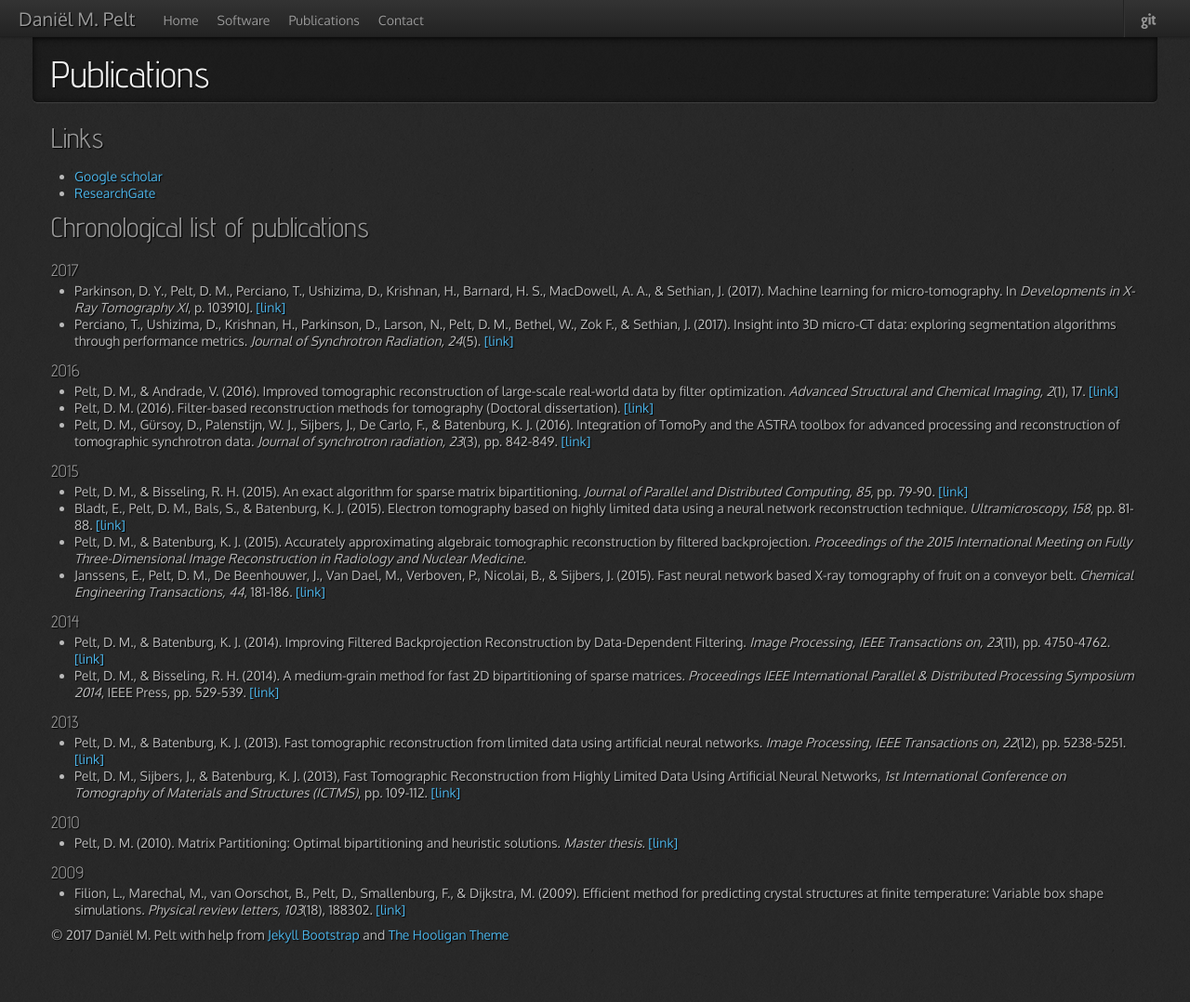
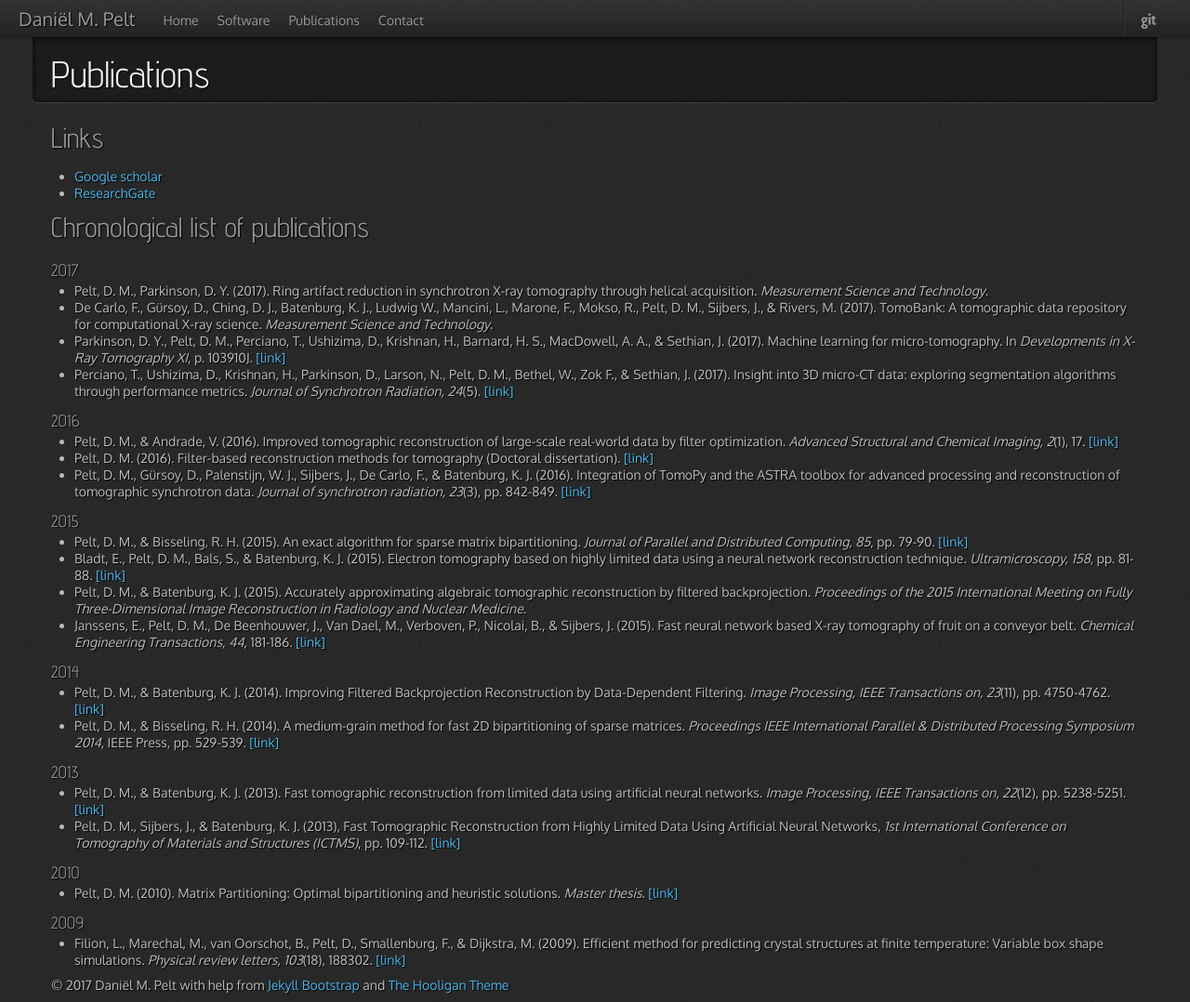
Before and after one commit to dmpelt/dmpelt.github.com, a Jekyll site: the page built from publications.md, in a window 1280 px wide. Shown: the whole page at 93% size. Built offline with Jekyll 4.4.1, drawn with Linux system fonts in a browser that asks for light colours; nearby versions of some CDN libraries; before the commit the page ends 1024 px from its top, so only the background shows below that.

Commit message:
Added MST publications

```diff
--- a/publications.md
+++ b/publications.md
@@ -11,6 +11,8 @@ group: navigation
 ## Chronological list of publications
 
 ### 2017
+* Pelt, D. M., Parkinson, D. Y. (2017). Ring artifact reduction in synchrotron X-ray tomography through helical acquisition. *Measurement Science and Technology*.
+* De Carlo, F., G&uuml;rsoy, D., Ching, D. J.,  Batenburg, K. J., Ludwig W., Mancini, L., Marone, F., Mokso, R., Pelt, D. M., Sijbers, J., & Rivers, M. (2017). TomoBank: A tomographic data repository for computational X-ray science. *Measurement Science and Technology*.
 * Parkinson, D. Y., Pelt, D. M., Perciano, T., Ushizima, D., Krishnan, H., Barnard, H. S., MacDowell, A. A., & Sethian, J. (2017). Machine learning for micro-tomography. In *Developments in X-Ray Tomography XI*, p. 103910J. [\[link\]](http://dx.doi.org/10.1117/12.2274731)
 * Perciano, T., Ushizima, D., Krishnan, H., Parkinson, D., Larson, N., Pelt, D. M., Bethel, W., Zok F., & Sethian, J. (2017). Insight into 3D micro-CT data: exploring segmentation algorithms through performance metrics. *Journal of Synchrotron Radiation, 24*(5). [\[link\]](https://doi.org/10.1107/S1600577517010955)
 
```
